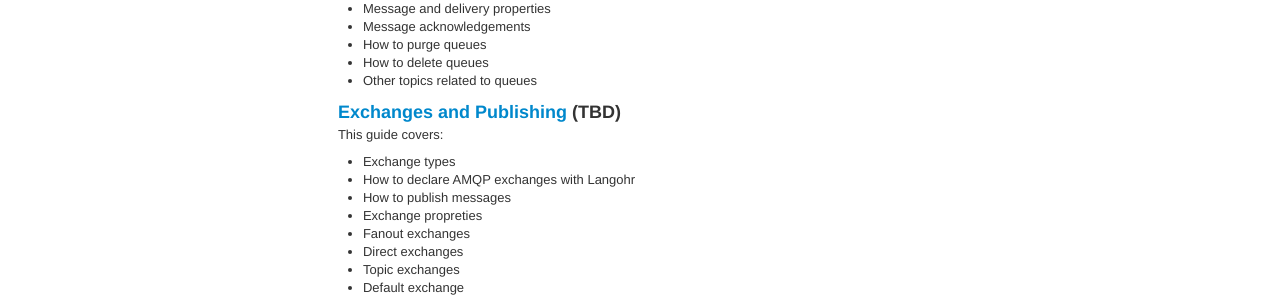
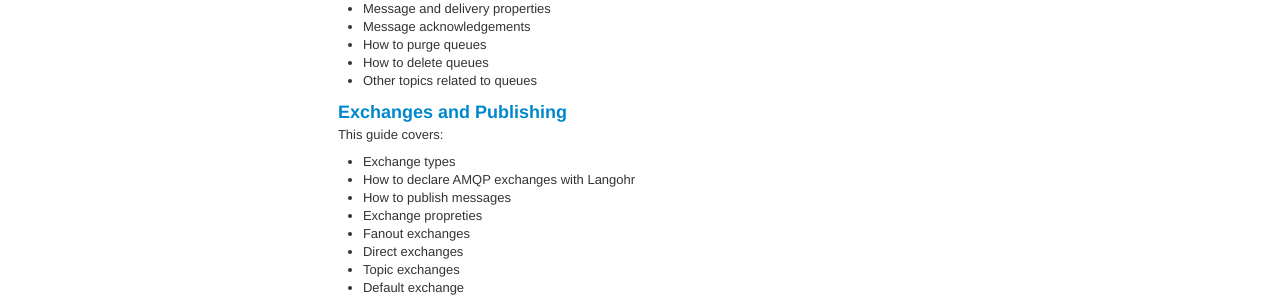
Before and after one commit to glorphindale/langohr.docs, a Jekyll site: the page built from articles/guides.md, in a window 1280 px wide. Shown: the part 736-1033 px from the top of the page. Built offline with Jekyll 4.4.1, drawn with Linux system fonts in a browser that asks for light colours; some web fonts are replaced.

Commit message:
No longer TBD

```diff
--- a/articles/guides.md
+++ b/articles/guides.md
@@ -58,7 +58,7 @@ This guide covers:
  * Other topics related to queues
 
 
-### [Exchanges and Publishing](/articles/exchanges.html) (TBD)
+### [Exchanges and Publishing](/articles/exchanges.html)
 
 This guide covers:
 
```
